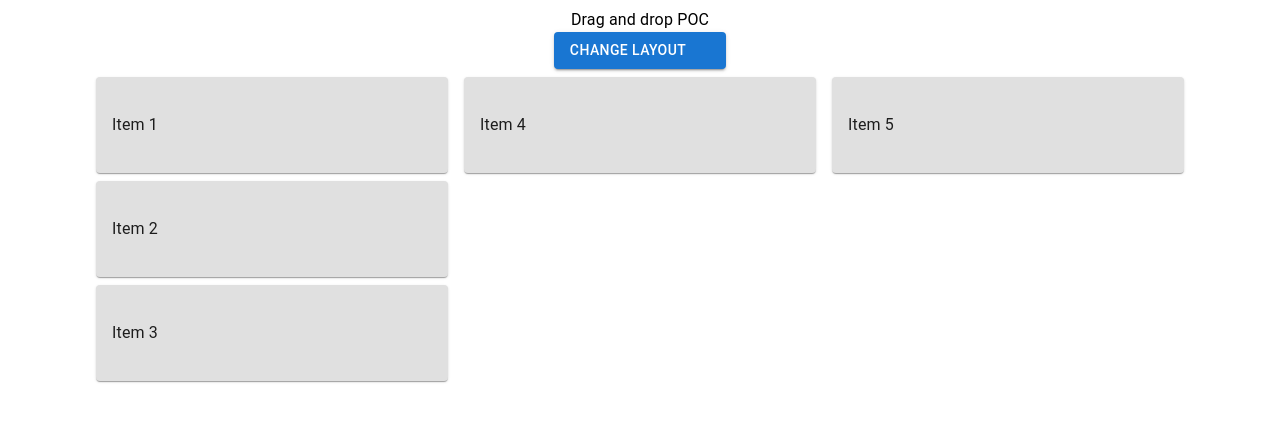
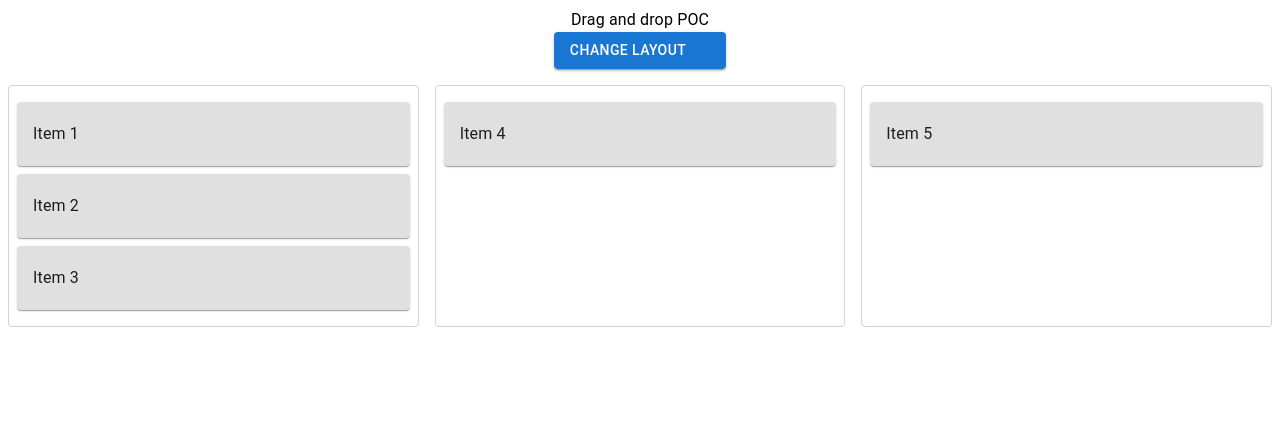
Before and after one commit to AttilaBalla/dndkit-drag-and-drop, a React (Vite) app in the folder react-playground-fe/: page / in a window 1280 px wide. Shown: the top 422 px of the page. Built offline with nearby package versions, Linux system fonts and the light colour scheme; some icons are missing.

Commit message:
styling inconsistency fixes

```diff
--- a/react-playground-fe/src/app/app.tsx
+++ b/react-playground-fe/src/app/app.tsx
@@ -5,6 +5,7 @@ const StyledApp = styled.div`
   display: flex;
   flex-direction: column;
   align-items: center;
+  height: 90vh;
 `;
 
 export function App() {
--- a/react-playground-fe/src/app/features/dragndrop/DragAndDropComponent.tsx
+++ b/react-playground-fe/src/app/features/dragndrop/DragAndDropComponent.tsx
@@ -25,10 +25,13 @@ export function DragAndDropComponent() {
     initialContainerState
   );
   const [activeId, setActiveId] = useState<UniqueIdentifier | null>(null);
-  const [currentContainerId, setCurrentContainerId] =
-    useState<UniqueIdentifier | null>(null);
 
-  const sensors = useSensors(useSensor(PointerSensor));
+  const sensors = useSensors(useSensor(PointerSensor, {
+    activationConstraint: {
+      delay: 10, // small delay to prevent accidental drags
+      tolerance: 5
+    }
+  }));
 
   const [canDrag, setCanDrag] = useState(false);
 
@@ -106,6 +109,7 @@ export function DragAndDropComponent() {
   }
 
   function handleDragEnd(event: DragEndEvent) {
+    setActiveId(null);
     const { active, over } = event;
 
     if (!over) {
@@ -160,6 +164,10 @@ export function DragAndDropComponent() {
     setActiveId(null);
   }
 
+  function handleDragCancel() {
+    setActiveId(null);
+  }
+
   function toggleCanDrag() {
     setCanDrag(!canDrag);
   }
@@ -178,10 +186,17 @@ export function DragAndDropComponent() {
         onDragStart={handleDragStart}
         onDragOver={handleDragOver}
         onDragEnd={handleDragEnd}
+        onDragCancel={handleDragCancel}
         collisionDetection={closestCorners}
         sensors={sensors}
       >
-        <Box sx={{ display: 'flex', gap: '1rem' }}>
+        <Box sx={{
+          width: '100%',
+          display: 'flex',
+          gap: '1rem',
+          boxSizing: 'border-box',
+          marginTop: '1rem'
+        }}>
           {containers.map((container) => {
             return (
               <DroppableContainer
--- a/react-playground-fe/src/app/features/dragndrop/DroppableContainer.tsx
+++ b/react-playground-fe/src/app/features/dragndrop/DroppableContainer.tsx
@@ -1,7 +1,8 @@
 import { PropsWithChildren } from 'react';
 import { rectSortingStrategy, SortableContext } from '@dnd-kit/sortable';
 import { Item } from './Item';
-import { useDroppable } from '@dnd-kit/core';
+import { DragOverlay, useDroppable } from '@dnd-kit/core';
+import { Box } from '@mui/material';
 
 interface IProps extends PropsWithChildren {
   id: number;
@@ -15,7 +16,15 @@ export function DroppableContainer(props: IProps) {
   const { setNodeRef } = useDroppable({ id });
 
   return (
-    <div ref={setNodeRef} className={'droppable-container'}>
+    <Box ref={setNodeRef}
+      sx={{
+        flex: 1,
+        border: '1px solid lightgrey',
+        borderRadius: '4px',
+        padding: '.5rem',
+        boxSizing: 'border-box'
+      }}
+    >
       <SortableContext items={items} strategy={rectSortingStrategy}>
         {items.map((item) => (
           <Item
@@ -26,6 +35,6 @@ export function DroppableContainer(props: IProps) {
           ></Item>
         ))}
       </SortableContext>
-    </div>
+    </Box>
   );
 }
--- a/react-playground-fe/src/app/features/dragndrop/Item.tsx
+++ b/react-playground-fe/src/app/features/dragndrop/Item.tsx
@@ -3,9 +3,10 @@ import { useSortable } from '@dnd-kit/sortable';
 import { CSS } from '@dnd-kit/utilities';
 import React from 'react';
 import { ItemHandle } from './ItemHandle';
+import { UniqueIdentifier } from '@dnd-kit/core';
 
 interface IProps {
-  id: number;
+  id: UniqueIdentifier;
   text: string;
   canDrag: boolean;
 }
@@ -31,12 +32,13 @@ export function Item(props: IProps) {
         display: 'flex',
         justifyContent: 'space-between',
         alignItems: 'center',
-        width: '20rem',
         height: '4rem',
         padding: '1rem',
         marginTop: '.5rem',
         marginBottom: '.5rem',
         backgroundColor: theme.palette.grey[300],
+        boxSizing: 'border-box',
+        width: '100%', // Ensures item matches container width
       }}
     >
       <Typography>{text}</Typography>
```
